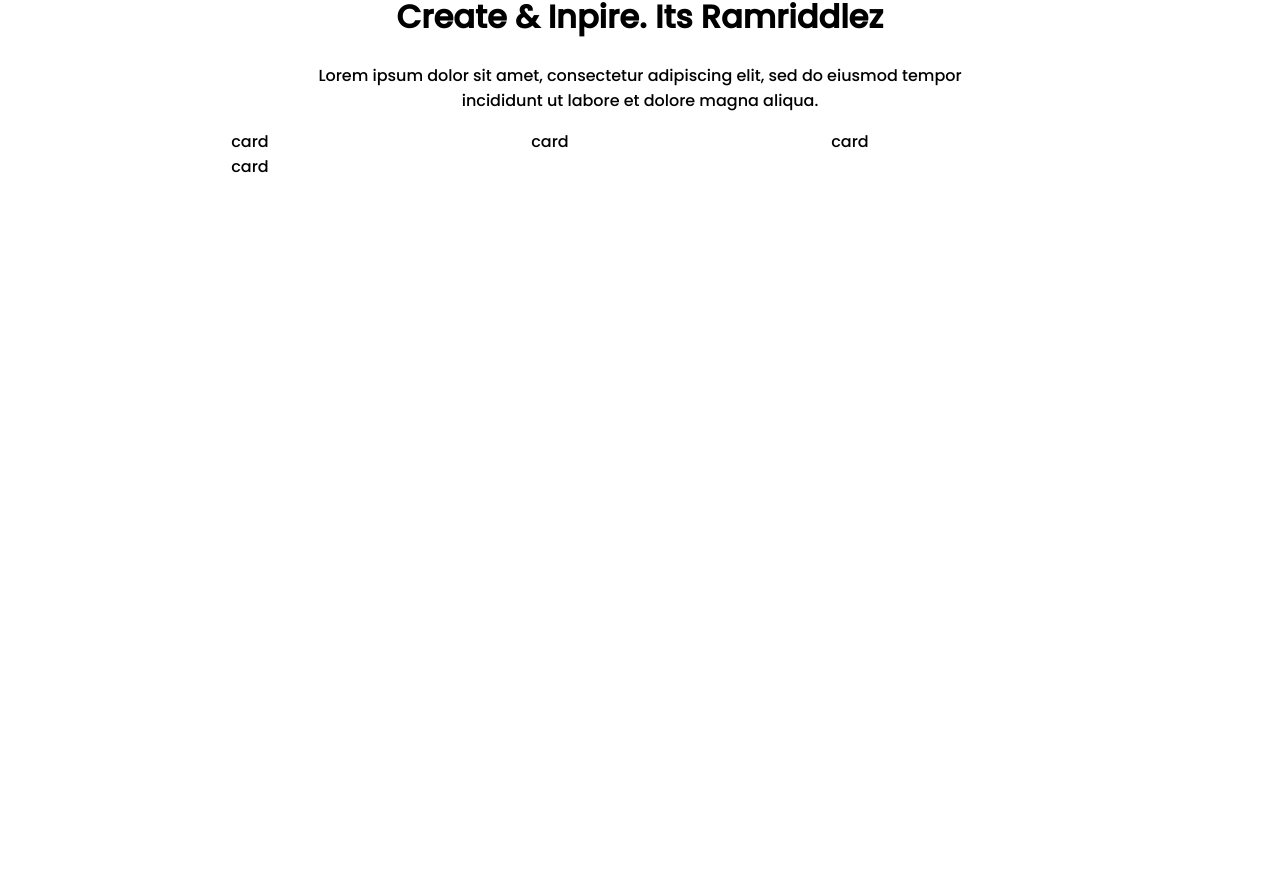
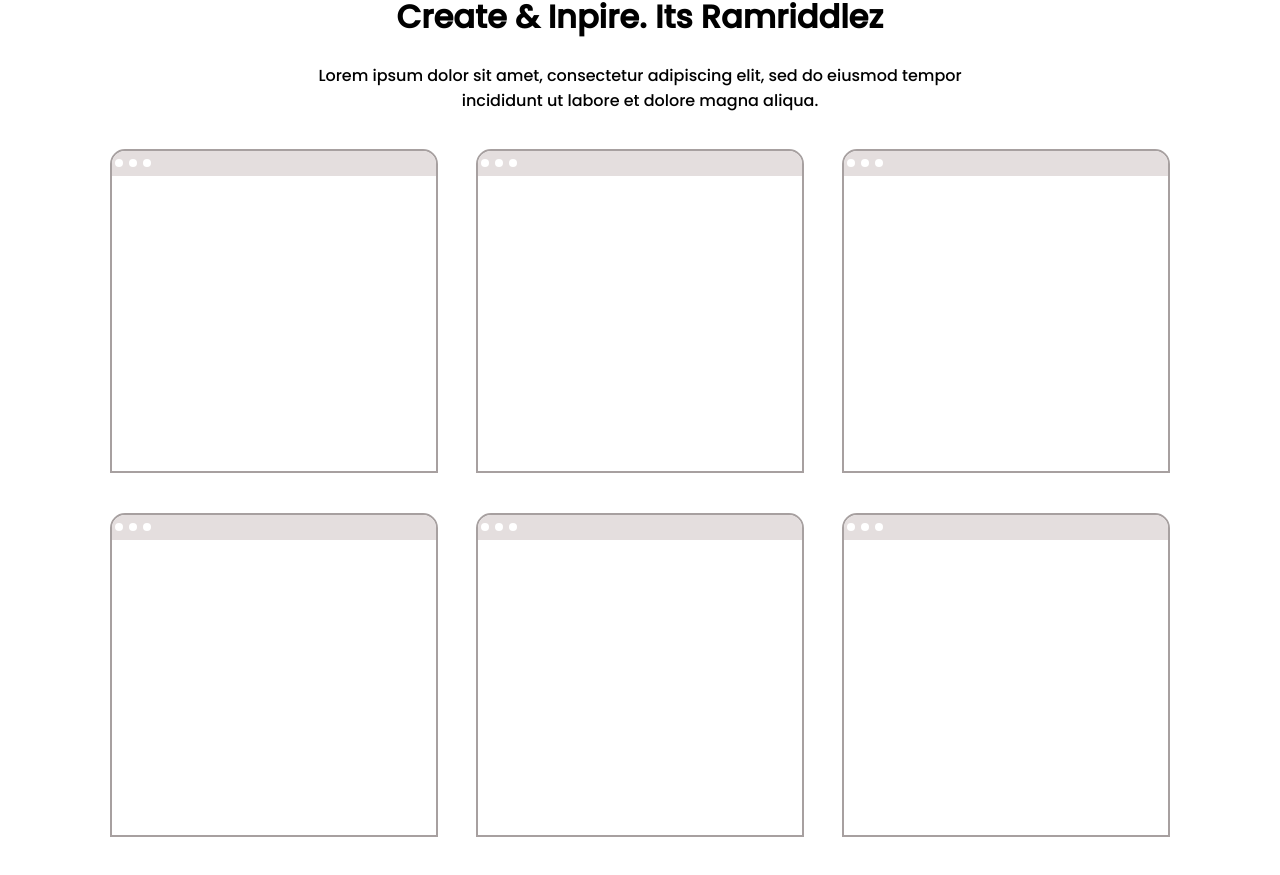
Before and after one commit to ramriddlez/React-Portfolio, a React (Create React App) app in the folder portfolio/: page / in a window 1280 px wide. Shown: the part 1678-2553 px from the top of the page. Before the commit the page ends 1907 px from the top, so only its background shows below. Built offline with nearby package versions, Linux system fonts and the light colour scheme.

Commit message:
added functions and designs and styles

```diff
--- a/portfolio/src/components/product/product.css
+++ b/portfolio/src/components/product/product.css
@@ -1,3 +1,23 @@
 .p{
-    width: 300px;
+    width: 30%;
+    height: 40vh;
+    margin: 20px 10px;
+    border: 2px solid rgb(167, 160, 160);
+    border-radius: 15px 15px 0px 0px;
+    overflow: hidden;
+
+
 }
+.p-browser{
+    height: 25px;
+    display: flex;
+    background-color: rgb(228, 222, 222);
+    align-items: center;
+}
+.p-circle{
+    width:8px;
+    height: 8px;
+    background-color: white;
+    border-radius: 50%;
+    margin: 3px;
+}
--- a/portfolio/src/components/product/product.js
+++ b/portfolio/src/components/product/product.js
@@ -2,7 +2,14 @@
 const Product = () => {
     return (
         <div className='p'>
-            card
+            <div className='p-browser'>
+                <div className='p-circle'></div>
+                <div className='p-circle'></div>
+                <div className='p-circle'></div>
+            </div>
+            <a href='' target='_blank' rel='norefferal'>
+            <img src='' alt='' className='p-img'></img>
+            </a>
         </div>
     )
 }
--- a/portfolio/src/components/productList/productList.css
+++ b/portfolio/src/components/productList/productList.css
@@ -17,6 +17,9 @@
     margin: 20px 0x;
 }
 .pl-list{
+    /* background-color: red; */
+    width: 100%;
     display: flex;
     flex-wrap: wrap;
+    justify-content: space-between;
 }
--- a/portfolio/src/components/productList/productList.js
+++ b/portfolio/src/components/productList/productList.js
@@ -14,6 +14,8 @@
                 <Product />
                 <Product />
                 <Product />
+                <Product />
+                <Product />
             </div>
         </div>
     )
```
Also changed, not shown: portfolio/src/data.js (added).
